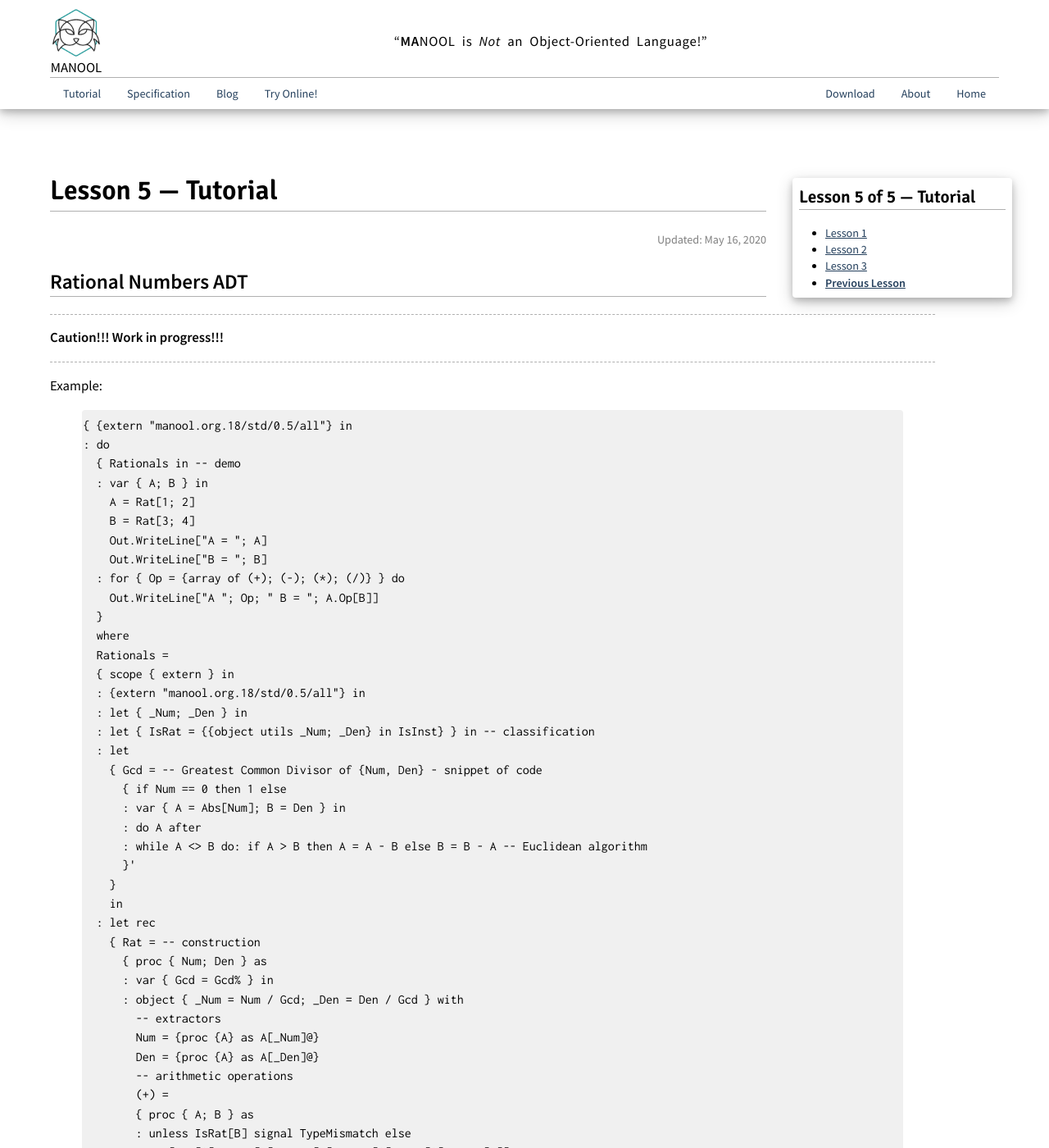
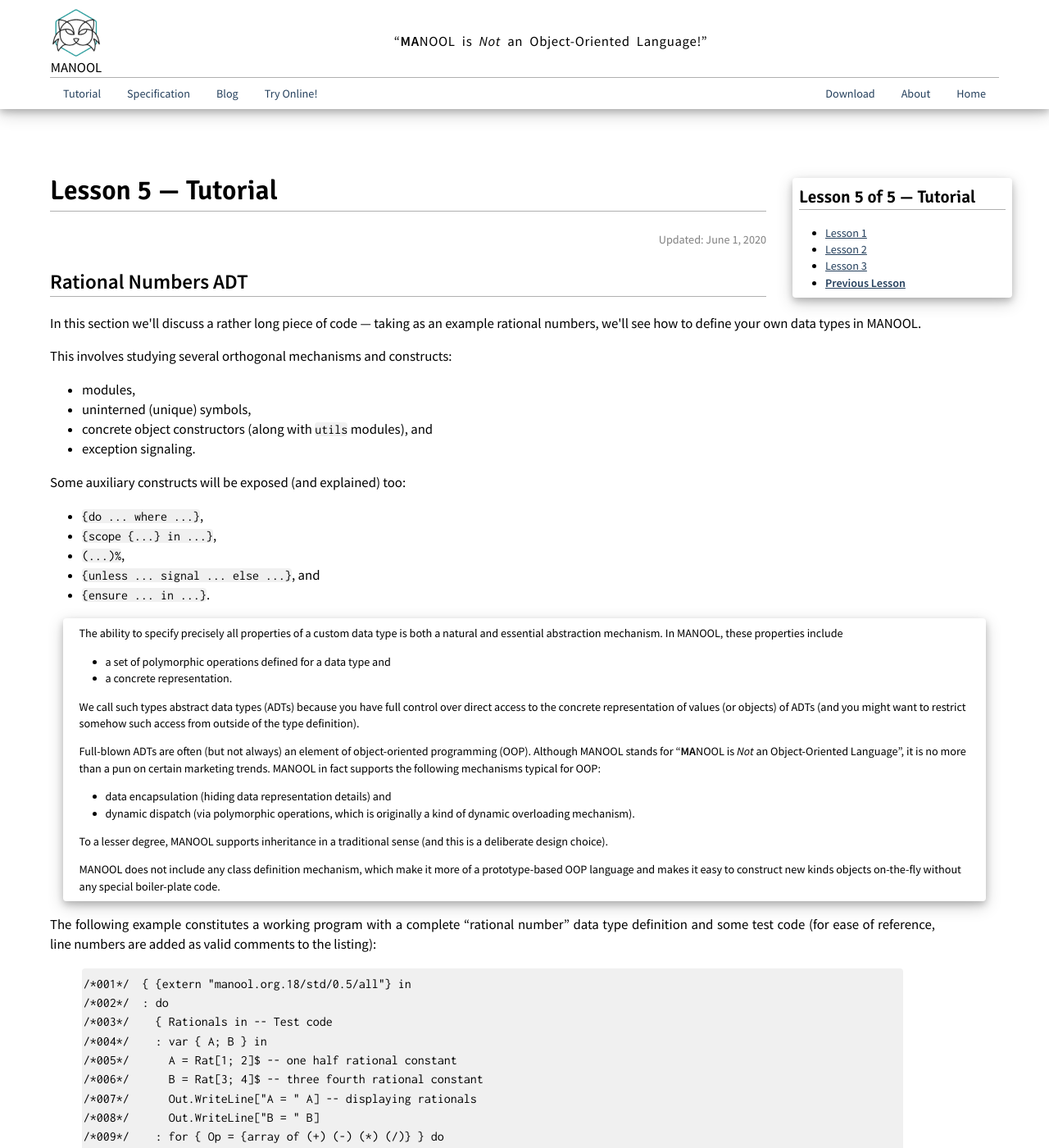
Before and after one commit to rusini/manool, a Jekyll site: the page built from tutorial/lesson-5.md, in a window 1280 px wide and 1400 px high. Shown: the whole window at 82% size. Built offline with Jekyll 4.4.1, drawn with Linux system fonts in a browser that asks for light colours; some of the changed text lies outside the part shown.

Commit message:
Update tutorial

```diff
--- a/tutorial/lesson-5.md
+++ b/tutorial/lesson-5.md
@@ -1,6 +1,6 @@
 ---
 title:   Lesson 5 -- Tutorial
-updated: 2020-05-16
+updated: 2020-06-01
 ---
 
 <aside markdown="1" class="right">
@@ -18,135 +18,167 @@
 Rational Numbers ADT
 ----------------------------------------------------------------------------------------------------------------------------------------------------------------
 
----
+In this section we'll discuss a rather long piece of code -- taking as an example rational numbers, we'll see how to define your own data types in MANOOL.
 
-**Caution!!! Work in progress!!!**
+This involves studying several orthogonal mechanisms and constructs:
+  * modules,
+  * uninterned (unique) symbols,
+  * concrete object constructors (along with `utils` modules), and
+  * exception signaling.
 
----
+  Some auxiliary constructs will be exposed (and explained) too:
+  * `{do ... where ...}`,
+  * `{scope {...} in ...}`,
+  * `(...)%`,
+  * `{unless ... signal ... else ...}`, and
+  * `{ensure ... in ...}`.
 
-Example:
+<aside markdown="1">
 
-    { {extern "manool.org.18/std/0.5/all"} in
-    : do
-      { Rationals in -- demo
-      : var { A; B } in
-        A = Rat[1; 2]
-        B = Rat[3; 4]
-        Out.WriteLine["A = "; A]
-        Out.WriteLine["B = "; B]
-      : for { Op = {array of (+); (-); (*); (/)} } do
-        Out.WriteLine["A "; Op; " B = "; A.Op[B]]
-      }
-      where
-      Rationals =
-      { scope { extern } in
-      : {extern "manool.org.18/std/0.5/all"} in
-      : let { _Num; _Den } in
-      : let { IsRat = {{object utils _Num; _Den} in IsInst} } in -- classification
-      : let
-        { Gcd = -- Greatest Common Divisor of {Num, Den} - snippet of code
-          { if Num == 0 then 1 else
-          : var { A = Abs[Num]; B = Den } in
-          : do A after
-          : while A <> B do: if A > B then A = A - B else B = B - A -- Euclidean algorithm
-          }'
-        }
-        in
-      : let rec
-        { Rat = -- construction
-          { proc { Num; Den } as
-          : var { Gcd = Gcd% } in
-          : object { _Num = Num / Gcd; _Den = Den / Gcd } with
-            -- extractors
-            Num = {proc {A} as A[_Num]@}
-            Den = {proc {A} as A[_Den]@}
-            -- arithmetic operations
-            (+) =
-            { proc { A; B } as
-            : unless IsRat[B] signal TypeMismatch else
-              Rat[Num[A] * Den[B] + Num[B] * Den[A]; Den[A] * Den[B]]
-            }
-            (-) =
-            { proc { A; B } as
-            : unless IsRat[B] signal TypeMismatch else
-              Rat[Num[A] * Den[B] - Num[B] * Den[A]; Den[A] * Den[B]]
-            }
-            (*) =
-            { proc { A; B } as
-            : unless IsRat[B] signal TypeMismatch else
-              Rat[Num[A] * Num[B]; Den[A] * Den[B]]
-            }
-            (/) =
-            { proc { A; B } as
-            : unless IsRat[B] signal TypeMismatch else
-            : unless Num[B] <> 0 signal DivisionByZero else
-            : if Num[B] > 0 then
-              Rat[ Num[A] * Den[B]; Den[A] *  Num[B]]
-              else
-              Rat[~Num[A] * Den[B]; Den[A] * ~Num[B]]
-            }
-            (~) = Neg -- unary minus (arithmetic negation)
-            Neg =
-            { proc { A } as
-              Rat[~Num[A]; Den[A]]
-            }
-            -- comparison
-            (==) =
-            { proc { A; B } as
-               IsRat[B] & (Num[A] == Num[B]) & (Den[A] == Den[B])
-            }
-            (<>) =
-            { proc { A; B } as
-              ~IsRat[B] | (Num[A] <> Num[B]) | (Den[A] <> Den[B])
-            }
-            (<)  =
-            { proc { A; B } as
-            : unless IsRat[B] signal TypeMismatch else
-              Num[A] * Den[B] <  Num[B] * Den[A]
-            }
-            (<=) =
-            { proc { A; B } as
-            : unless IsRat[B] signal TypeMismatch else
-              Num[A] * Den[B] <= Num[B] * Den[A]
-            }
-            (>)  =
-            { proc { A; B } as
-            : unless IsRat[B] signal TypeMismatch else
-              Num[A] * Den[B] >  Num[B] * Den[A]
-            }
-            (>=) =
-            { proc { A; B } as
-            : unless IsRat[B] signal TypeMismatch else
-              Num[A] * Den[B] >= Num[B] * Den[A]
-            }
-            Order =
-            { proc { A; B } as
-            : unless IsRat[B] signal TypeMismatch else
-              Order[Num[A] * Den[B]; Num[B] * Den[A]]
-            }
-            -- conversions and cloning
-            Str   = {proc {A} as Str[Num[A]] + "/" + Str[Den[A]]}
-            Int   = {proc {A} as Num[A] / Den[A]}
-            Clone = {proc {A} as Rat[Num[A]; Den[A]]}
-          } -- proc
-        }
-        in
-      : ensure Rat[1; 2] + Rat[ 3; 4] == Rat[ 5; 4] in -- unit tests
-      : ensure Rat[1; 2] - Rat[ 3; 4] == Rat[~1; 4] in
-      : ensure Rat[1; 2] * Rat[ 3; 4] == Rat[ 3; 8] in
-      : ensure Rat[1; 2] / Rat[ 3; 4] == Rat[ 2; 3] in
-      : ensure Rat[1; 2] / Rat[~3; 4] == Rat[~2; 3] in
-      : ensure Rat[1; 2] < Rat[ 3; 4] in
-      : export
-        Rat = -- construction
-        { proc { Num; Den } as
-        : unless IsI48[Num] & IsI48[Den] signal TypeMismatch else
-        : unless Den <> 0 signal {if Num <> 0 then DivisionByZero else Undefined} else
-        : if Den > 0 then Rat[Num; Den] else Rat[~Num; ~Den]
-        }
-        IsRat = IsRat -- classification
-      } -- scope
-    }
+The ability to specify precisely all properties of a custom data type is both a natural and essential abstraction mechanism. In MANOOL, these properties
+include
+  * a set of polymorphic operations defined for a data type and
+  * a concrete representation.
+
+  We call such types abstract data types (ADTs) because you have full control over direct access to the concrete representation of values (or objects) of ADTs
+(and you might want to restrict somehow such access from outside of the type definition).
+
+Full-blown ADTs are often (but not always) an element of object-oriented programming (OOP). Although MANOOL stands for "**MA**NOOL is *Not* an Object-Oriented
+Language", it is no more than a pun on certain marketing trends. MANOOL in fact supports the following mechanisms typical for OOP:
+  * data encapsulation (hiding data representation details) and
+  * dynamic dispatch (via polymorphic operations, which is originally a kind of dynamic overloading mechanism).
+
+  To a lesser degree, MANOOL supports inheritance in a traditional sense (and this is a deliberate design choice).
+
+MANOOL does not include any class definition mechanism, which make it more of a prototype-based OOP language and makes it easy to construct new kinds objects
+on-the-fly without any special boiler-plate code.
+
+</aside>
+
+The following example constitutes a working program with a complete "rational number" data type definition and some test code (for ease of reference, line
+numbers are added as valid comments to the listing):
+
+    /*001*/  { {extern "manool.org.18/std/0.5/all"} in
+    /*002*/  : do
+    /*003*/    { Rationals in -- Test code
+    /*004*/    : var { A; B } in
+    /*005*/      A = Rat[1; 2]$ -- one half rational constant
+    /*006*/      B = Rat[3; 4]$ -- three fourth rational constant
+    /*007*/      Out.WriteLine["A = " A] -- displaying rationals
+    /*008*/      Out.WriteLine["B = " B]
+    /*009*/    : for { Op = {array of (+) (-) (*) (/)} } do
+    /*010*/      Out.WriteLine["A " Op " B = " A.Op[B]] -- rational arithmetic
+    /*011*/    }
+    /*012*/    where
+    /*013*/    Rationals =
+    /*014*/    { scope { extern } in
+    /*015*/    : {extern "manool.org.18/std/0.5/all"} in
+    /*016*/    : let { _Num; _Den } in
+    /*017*/    : let { IsRat = {{object utils _Num; _Den} in IsInst} } in -- classification
+    /*018*/    : let
+    /*019*/      { Gcd = -- Greatest Common Divisor of {Num, Den} - Snippet of code
+    /*020*/        { if Num == 0 then 1 else
+    /*021*/        : var { A = Abs[Num]; B = Den } in
+    /*022*/        : do A after
+    /*023*/        : while A <> B do: if A > B then A = A - B else B = B - A -- Euclidean algorithm
+    /*024*/        }'
+    /*025*/      }
+    /*026*/      in
+    /*027*/    : let rec
+    /*028*/      { Rat = -- Construction
+    /*029*/        { proc { Num; Den } as
+    /*030*/        : var { Gcd = Gcd% } in
+    /*031*/        : object { _Num = Num / Gcd; _Den = Den / Gcd } with
+    /*032*/          -- Extractors
+    /*033*/          Num = {proc {A} as A[_Num]@}
+    /*034*/          Den = {proc {A} as A[_Den]@}
+    /*035*/          -- Arithmetic operations
+    /*036*/          (+) =
+    /*037*/          { proc { A; B } as
+    /*038*/          : unless IsRat[B] signal TypeMismatch else
+    /*039*/            Rat[Num[A] * Den[B] + Num[B] * Den[A]; Den[A] * Den[B]]
+    /*040*/          }
+    /*041*/          (-) =
+    /*042*/          { proc { A; B } as
+    /*043*/          : unless IsRat[B] signal TypeMismatch else
+    /*044*/            Rat[Num[A] * Den[B] - Num[B] * Den[A]; Den[A] * Den[B]]
+    /*045*/          }
+    /*046*/          (*) =
+    /*047*/          { proc { A; B } as
+    /*048*/          : unless IsRat[B] signal TypeMismatch else
+    /*049*/            Rat[Num[A] * Num[B]; Den[A] * Den[B]]
+    /*050*/          }
+    /*051*/          (/) =
+    /*052*/          { proc { A; B } as
+    /*053*/          : unless IsRat[B] signal TypeMismatch else
+    /*054*/          : unless Num[B] <> 0 signal DivisionByZero else
+    /*055*/          : if Num[B] > 0 then
+    /*056*/            Rat[ Num[A] * Den[B]; Den[A] *  Num[B]]
+    /*057*/            else
+    /*058*/            Rat[~Num[A] * Den[B]; Den[A] * ~Num[B]]
+    /*059*/          }
+    /*060*/          (~) = Neg -- unary minus (arithmetic negation)
+    /*061*/          Neg =
+    /*062*/          { proc { A } as
+    /*063*/            Rat[~Num[A]; Den[A]]
+    /*064*/          }
+    /*065*/          -- Comparison
+    /*066*/          (==) =
+    /*067*/          { proc { A; B } as
+    /*068*/             IsRat[B] & (Num[A] == Num[B]) & (Den[A] == Den[B])
+    /*069*/          }
+    /*070*/          (<>) =
+    /*071*/          { proc { A; B } as
+    /*072*/            ~IsRat[B] | (Num[A] <> Num[B]) | (Den[A] <> Den[B])
+    /*073*/          }
+    /*074*/          (<)  =
+    /*075*/          { proc { A; B } as
+    /*076*/          : unless IsRat[B] signal TypeMismatch else
+    /*077*/            Num[A] * Den[B] <  Num[B] * Den[A]
+    /*078*/          }
+    /*079*/          (<=) =
+    /*080*/          { proc { A; B } as
+    /*081*/          : unless IsRat[B] signal TypeMismatch else
+    /*082*/            Num[A] * Den[B] <= Num[B] * Den[A]
+    /*083*/          }
+    /*084*/          (>)  =
+    /*085*/          { proc { A; B } as
+    /*086*/          : unless IsRat[B] signal TypeMismatch else
+    /*087*/            Num[A] * Den[B] >  Num[B] * Den[A]
+    /*088*/          }
+    /*089*/          (>=) =
+    /*090*/          { proc { A; B } as
+    /*091*/          : unless IsRat[B] signal TypeMismatch else
+    /*092*/            Num[A] * Den[B] >= Num[B] * Den[A]
+    /*093*/          }
+    /*094*/          Order =
+    /*095*/          { proc { A; B } as
+    /*096*/          : unless IsRat[B] signal TypeMismatch else
+    /*097*/            Order[Num[A] * Den[B]; Num[B] * Den[A]]
+    /*098*/          }
+    /*099*/          -- Conversions and cloning
+    /*100*/          Str   = {proc {A} as Str[Num[A]] + "/" + Str[Den[A]]}
+    /*101*/          Int   = {proc {A} as Num[A] / Den[A]}
+    /*102*/          Clone = {proc {A} as Rat[Num[A]; Den[A]]}
+    /*103*/        } -- proc
+    /*104*/      }
+    /*105*/      in
+    /*106*/    : ensure Rat[1; 2] + Rat[ 3; 4] == Rat[ 5; 4] in -- unit tests
+    /*107*/    : ensure Rat[1; 2] - Rat[ 3; 4] == Rat[~1; 4] in
+    /*108*/    : ensure Rat[1; 2] * Rat[ 3; 4] == Rat[ 3; 8] in
+    /*109*/    : ensure Rat[1; 2] / Rat[ 3; 4] == Rat[ 2; 3] in
+    /*110*/    : ensure Rat[1; 2] / Rat[~3; 4] == Rat[~2; 3] in
+    /*111*/    : ensure Rat[1; 2] < Rat[ 3; 4] in
+    /*112*/    : export
+    /*113*/      Rat = -- Construction
+    /*114*/      { proc { Num; Den } as
+    /*115*/      : unless IsI48[Num] & IsI48[Den] signal TypeMismatch else
+    /*116*/      : unless Den <> 0 signal {if Num <> 0 then DivisionByZero else Undefined} else
+    /*117*/      : if Den > 0 then Rat[Num; Den] else Rat[~Num; ~Den]
+    /*118*/      }
+    /*119*/      IsRat = IsRat -- classification
+    /*120*/    } -- scope
+    /*121*/  }
 
 Output:
 
```
Also changed, not shown: other parts of tutorial/lesson-5.md (+6 -0 lines), tutorial/lesson-1.md (+5 -3 lines), tutorial/lesson-2.md (+2 -2 lines), tutorial/lesson-3.md (+7 -7 lines), tutorial/lesson-4.md (+48 -19 lines).
